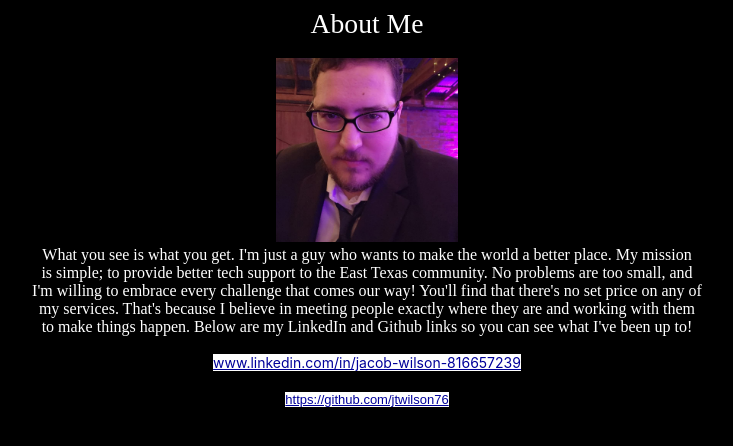
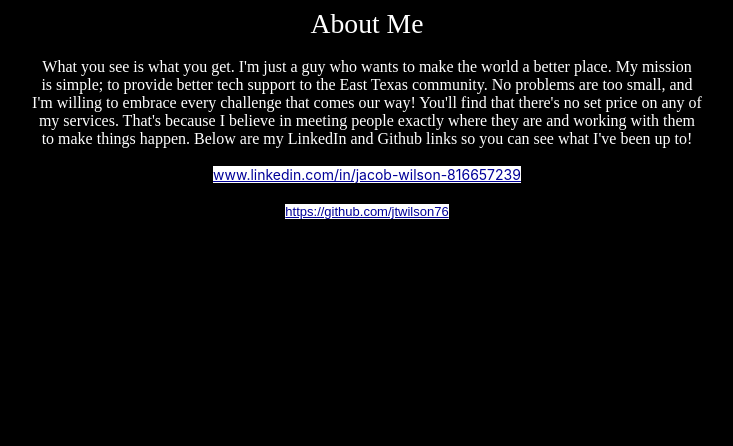
Before and after one commit to jtwilson76/CIC.github.io, a plain HTML site: page About Me.html in a window 1280 px wide. Shown: the whole page, without its empty margins (273-1006 px from the left). Drawn offline with Linux system fonts and the light colour scheme; files whose address does not match are found by name.

Commit message:
Update About Me.html

```diff
--- a/About Me.html
+++ b/About Me.html
@@ -3,7 +3,7 @@
 <meta content="text/html; charset=ISO-8859-1" http-equiv="content-type"><title>About Me</title></head><body style="color: white; background-color: black;" alink="#000099" link="#000099" vlink="#990099">
 <div style="text-align: center;"><big><big><big>About Me</big></big></big><br>
 <br>
-<img style="width: 182px; height: 184px;" alt="" src="file:///C:/Users/thedd/Downloads/FB_IMG_1739142946946.jpg"><br>
+
 What you see is what you get. I'm just a guy who wants to make the world a better place. My mission<br>
 is simple; to provide better tech support to the East Texas community. No problems are too small, and<br>
 I'm willing to embrace every challenge that comes our way! You'll find that there's no set price on any of<br>
```
